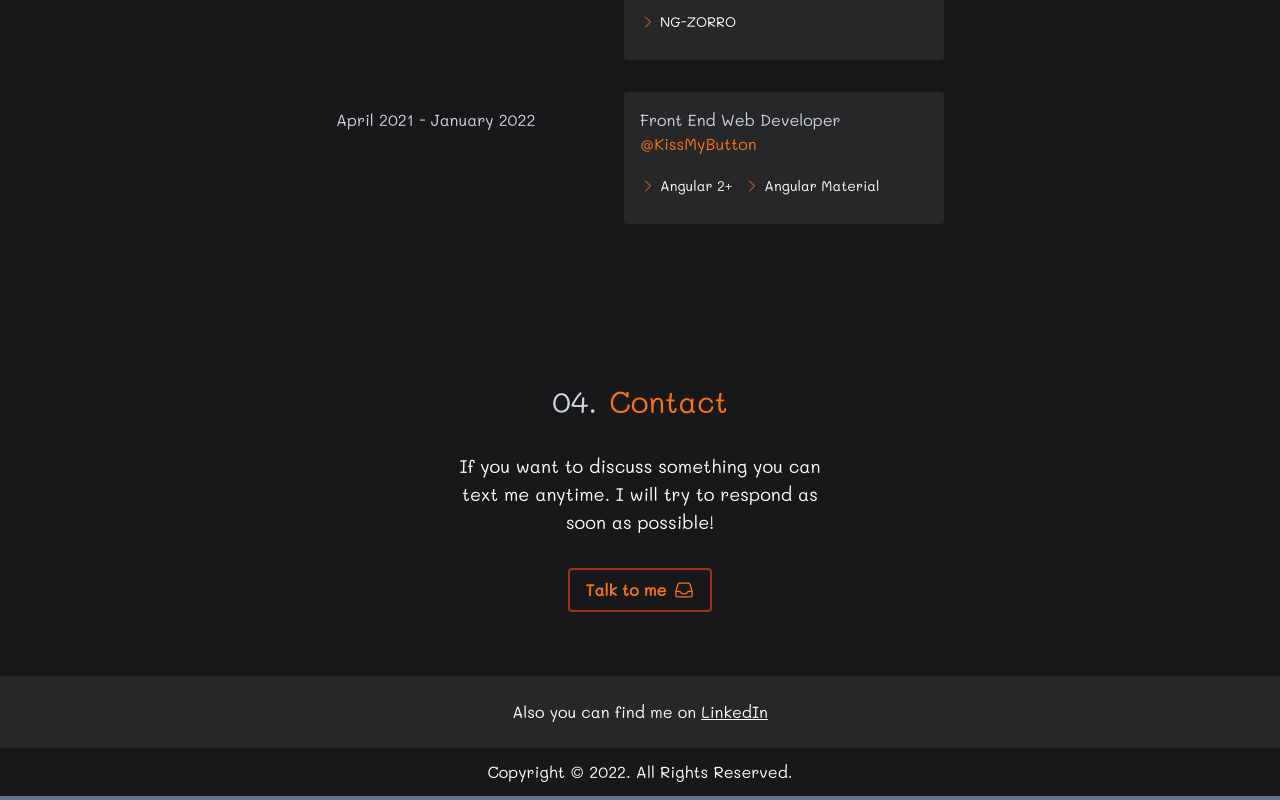
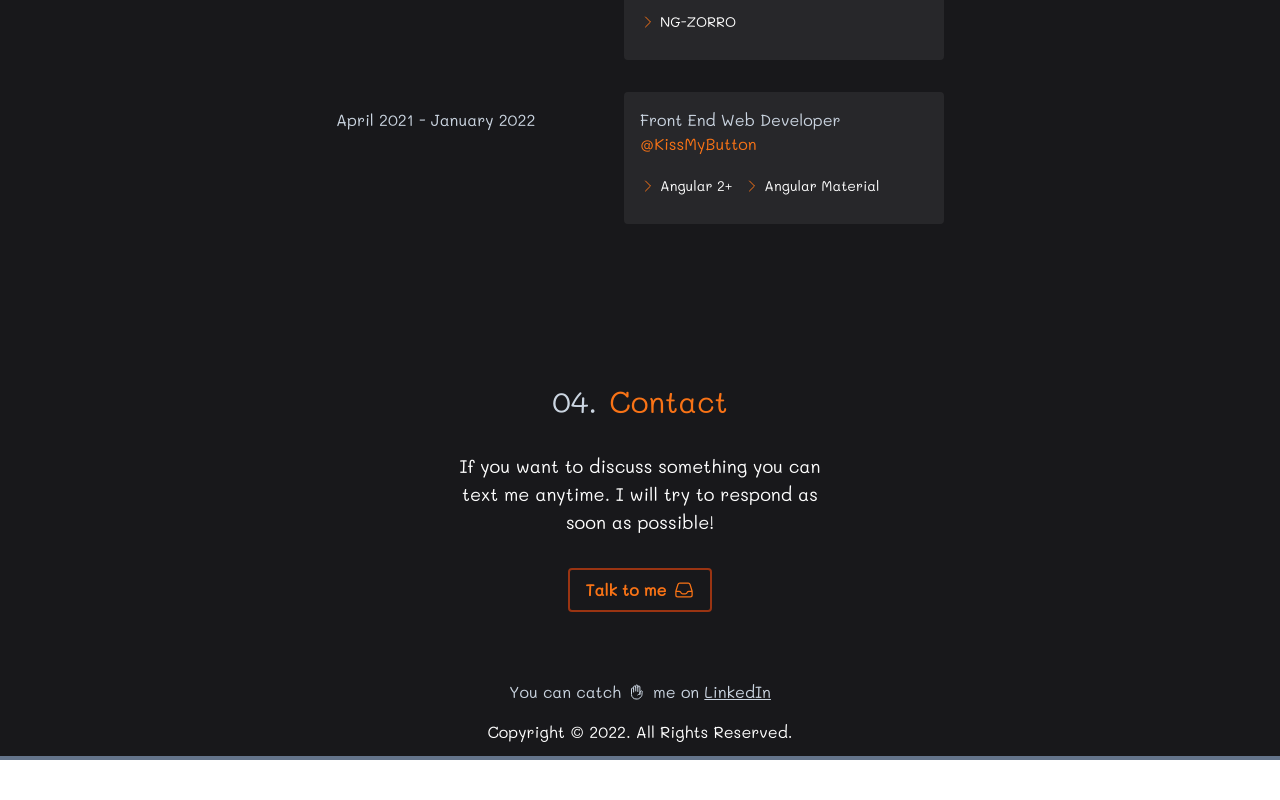
Before and after one commit to GeorgiosDoudouliakis/portfolio-v2, a React (Create React App) app: page / in a window 1280 px wide. Shown: the part 1320-2120 px from the top of the page. After the commit the page ends 2080 px from the top, so only its background shows below. Built offline with nearby package versions, Linux system fonts and the light colour scheme.

Commit message:
refactor: Remove animation on scroll and change styles

```diff
--- a/src/components/find-me-on-linkedin/FindMeOnLinkedin.js
+++ b/src/components/find-me-on-linkedin/FindMeOnLinkedin.js
@@ -1,9 +1,11 @@
-import {motion} from "framer-motion";
-
 export default function FindMeOnLinkedin() {
     return (
-        <motion.p className="text-center text-white py-6 bg-zinc-800" initial={{ opacity: 0 }} whileInView={{ opacity: 1 }} transition={{ delay: 0.2 }} viewport={{ once: true }}>
-            Also you can find me on <a href="https://www.linkedin.com/in/georgios-doudouliakis-b97a5b19a/" target="_blank" rel="noreferrer" className="underline hover:text-orange-500">LinkedIn</a>
-        </motion.p>
+        <p className="text-center text-slate-300 py-1 bg-zinc-900">
+            You can catch
+            <svg xmlns="http://www.w3.org/2000/svg" fill="none" viewBox="0 0 24 24" strokeWidth={1.5} stroke="currentColor" className="inline-block mx-2 mb-1 w-4 h-4">
+                <path strokeLinecap="round" strokeLinejoin="round" d="M10.05 4.575a1.575 1.575 0 10-3.15 0v3m3.15-3v-1.5a1.575 1.575 0 013.15 0v1.5m-3.15 0l.075 5.925m3.075.75V4.575m0 0a1.575 1.575 0 013.15 0V15M6.9 7.575a1.575 1.575 0 10-3.15 0v8.175a6.75 6.75 0 006.75 6.75h2.018a5.25 5.25 0 003.712-1.538l1.732-1.732a5.25 5.25 0 001.538-3.712l.003-2.024a.668.668 0 01.198-.471 1.575 1.575 0 10-2.228-2.228 3.818 3.818 0 00-1.12 2.687M6.9 7.575V12m6.27 4.318A4.49 4.49 0 0116.35 15m.002 0h-.002" />
+            </svg>
+            me on <a href="https://www.linkedin.com/in/georgios-doudouliakis-b97a5b19a/" target="_blank" rel="noreferrer" className="underline hover:text-white">LinkedIn</a>
+        </p>
     )
 }
```
